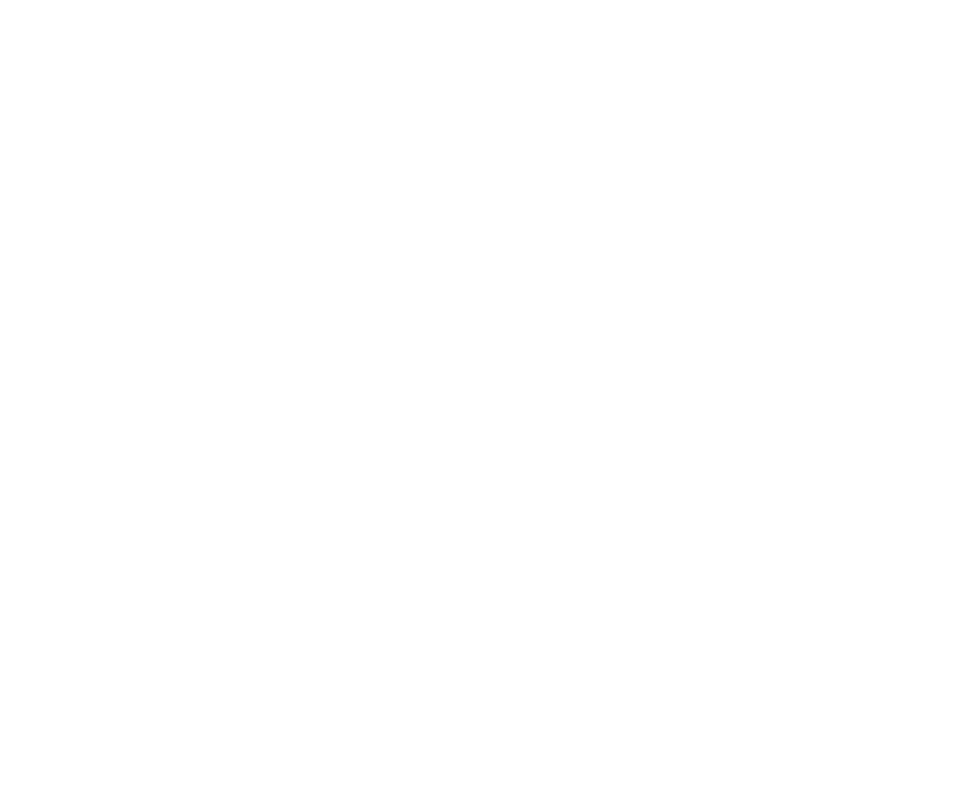
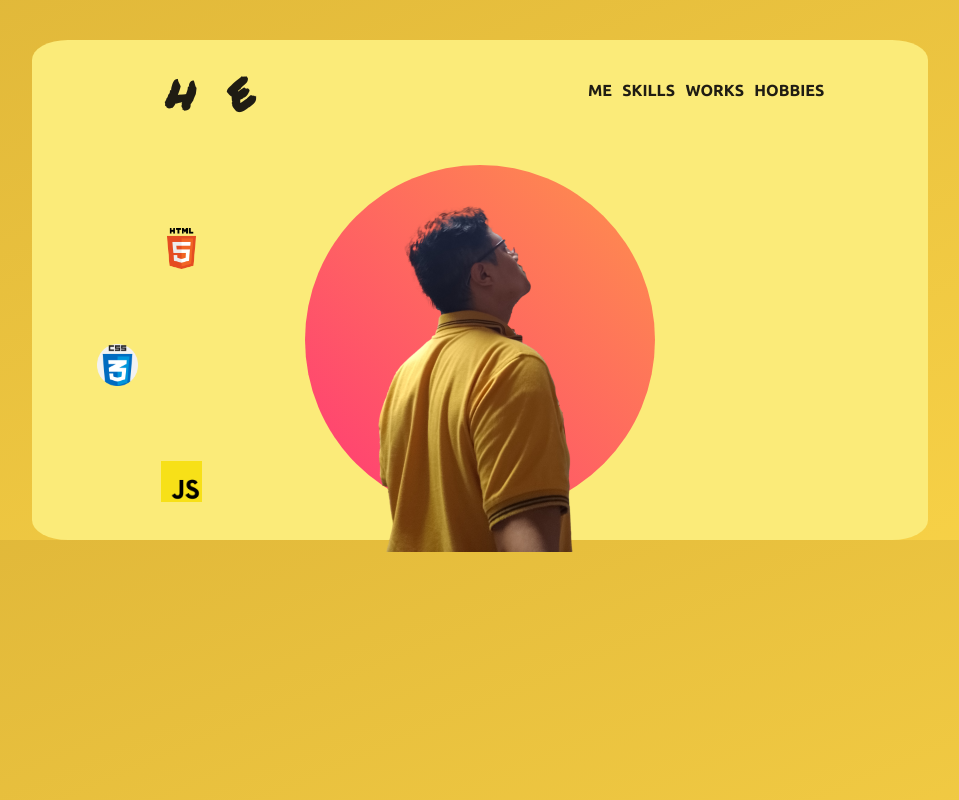
Before and after one commit to AndresErira/portfolio, a website: page index.html in a window 1280 px wide. Shown: the whole page, without its empty margins (160-1119 px from the left). Drawn offline with Linux system fonts and the light colour scheme.

Commit message:
Begin the creation a portfolio

```diff
--- a/index.html
+++ b/index.html
@@ -4,9 +4,37 @@
     <meta charset="UTF-8">
     <meta http-equiv="X-UA-Compatible" content="IE=edge">
     <meta name="viewport" content="width=device-width, initial-scale=1.0">
-    <title>Document</title>
+    <title>Andres Erira</title>
+    <link rel="preconnect" href="https://fonts.googleapis.com">
+<link rel="preconnect" href="https://fonts.gstatic.com" crossorigin>
+<link href="https://fonts.googleapis.com/css2?family=Permanent+Marker&family=Ubuntu:ital,wght@0,300;0,400;0,500;0,700;1,700&display=swap" rel="stylesheet">
+    <link rel="stylesheet" href="./style.css" media="screen">
 </head>
 <body>
+    <div class="container">
+        <header>
+            <div class="logo">
+                <span class="logo-h">H</span>
+                <span class="logo-e">E</span>
+            </div>
+            <nav class="menu">
+                <ul>
+                    <li class="item-menu"><a href="" class="item-link">ME</a></li>
+                    <li class="item-menu"><a href="" class="item-link">SKILLS</a></li>
+                    <li class="item-menu"><a href="" class="item-link">WORKS</a></li>
+                    <li class="item-menu"><a href="" class="item-link">HOBBIES</a></li>
+                </ul>
+            </nav>
+        </header>
+        <aside class="main-skills">
+            <img class="html-img" src="./assets/html5.png" alt="">
+            <img class="css-img" src="./assets/css3.png" alt="">
+            <img class="js-img" src="./assets/js.png" alt="">
+        </aside>
+        <div class="circle">
+            <img src="./assets/front.png" alt="person">
+        </div>
+    </div>
 
 </body>
 </html>
--- /dev/null
+++ b/style.css
@@ -0,0 +1,112 @@
+:root{
+    --primary:#f8d247;
+    --primary-dark:#e0b739;
+    --secondary:#fbeb79;
+    --secondary-dark:#fad334;
+    --gradient-dark:#ff3a75;
+    --gradient-light:#fe924c;
+    --black:#1f1c13;
+}
+*{
+    margin: 0;
+    padding: 0;
+    box-sizing: border-box;
+
+}
+body{
+    font-family: 'Ubuntu', sans-serif;
+    display: grid;
+    place-items: center;
+    background-image: linear-gradient(to top left,  var(--primary), var(--primary-dark));
+}
+header{
+    display: flex;
+    width: 100%;
+    justify-content: space-around;
+    align-items: center;
+    gap: 5%;
+}
+.logo{
+    width: 12%;
+    height: 3rem;
+    color: var(--black);
+    position: relative;
+    font-size: 40px;
+    font-family: 'Permanent Marker', cursive;
+    font-weight: 700;
+}
+.logo-h, .logo-e{
+    transform: rotate(10deg);
+    position: absolute;
+}
+.logo-e{
+    transform: rotate(-30deg);
+    right: 20%;
+}
+
+
+.menu ul{
+    display: flex;
+    justify-content: space-between;
+    gap: 5%;
+}
+.item-menu{
+    list-style: none;
+}
+.item-menu a{
+    color: var(--black);
+    font-weight: 600;
+    text-decoration: none;
+}
+.container{
+    border-radius: 4%;
+
+
+    position: relative;
+    display: grid;
+    place-items: center;
+    width: 70vw;
+    height: 500px;
+    background: var(--secondary);
+    margin-top: 5vh;
+}
+.circle{
+    position: relative;
+    width: 350px;
+    height: 350px;
+    border-radius: 50%;
+    background-image: linear-gradient(to bottom left,  var(--gradient-light), var(--gradient-dark));
+
+}
+.circle img{
+    position: absolute;
+    top: -80%;
+    right: -20%;
+}
+.main-skills{
+    left: 0;
+    bottom: 0;
+    height: 70%;
+    width: 20%;
+    position: absolute;
+    z-index: 1;
+    flex-direction: column;
+    display: flex;
+    justify-content: space-around;
+}
+.main-skills img{
+    width: 50px;
+
+}
+.html-img{
+    padding-right: 5%;
+    align-self: flex-end;
+}
+.css-img{
+    padding-right: 5%;
+    align-self: center;
+}
+.js-img{
+    padding-right: 5%;
+    align-self: flex-end;
+}
```
Also changed, not shown: assets/back.png (added), assets/css3.png (added), assets/front.png (added), assets/html5.png (added), assets/js.png (added).
